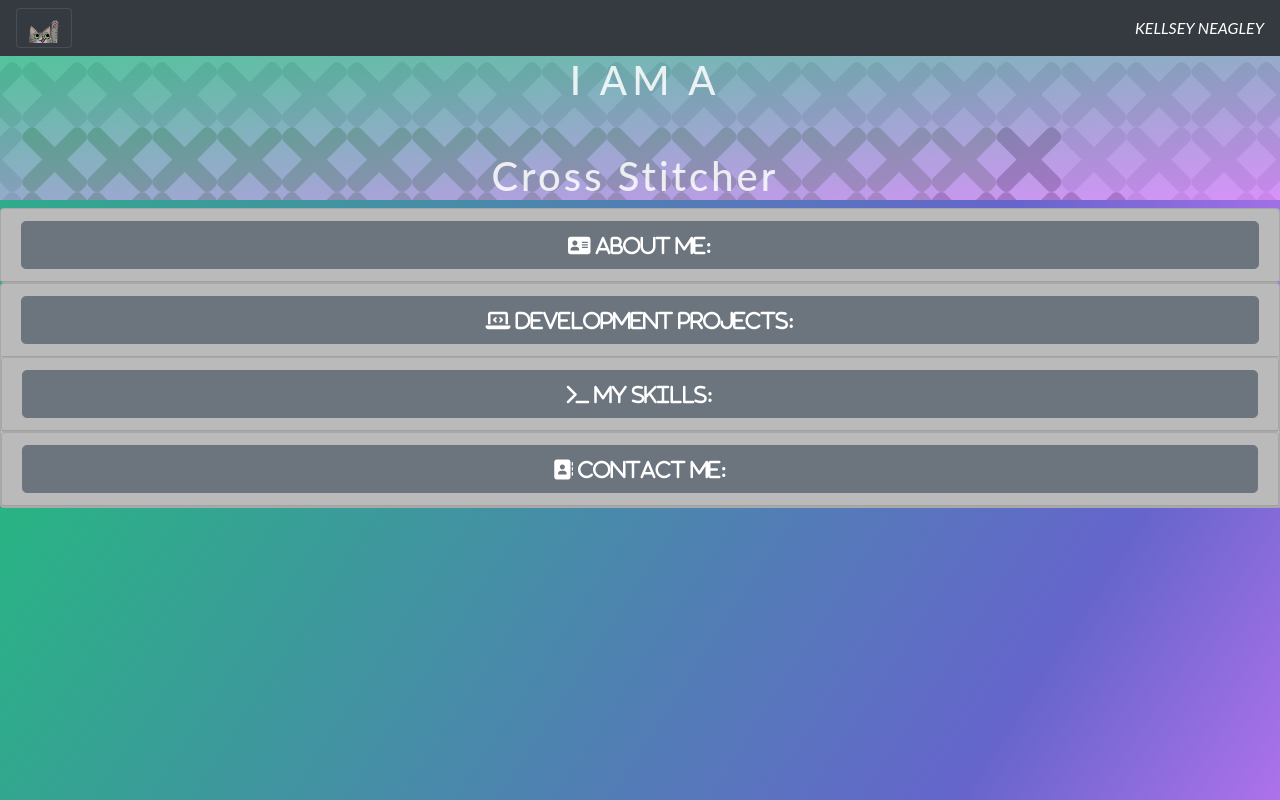
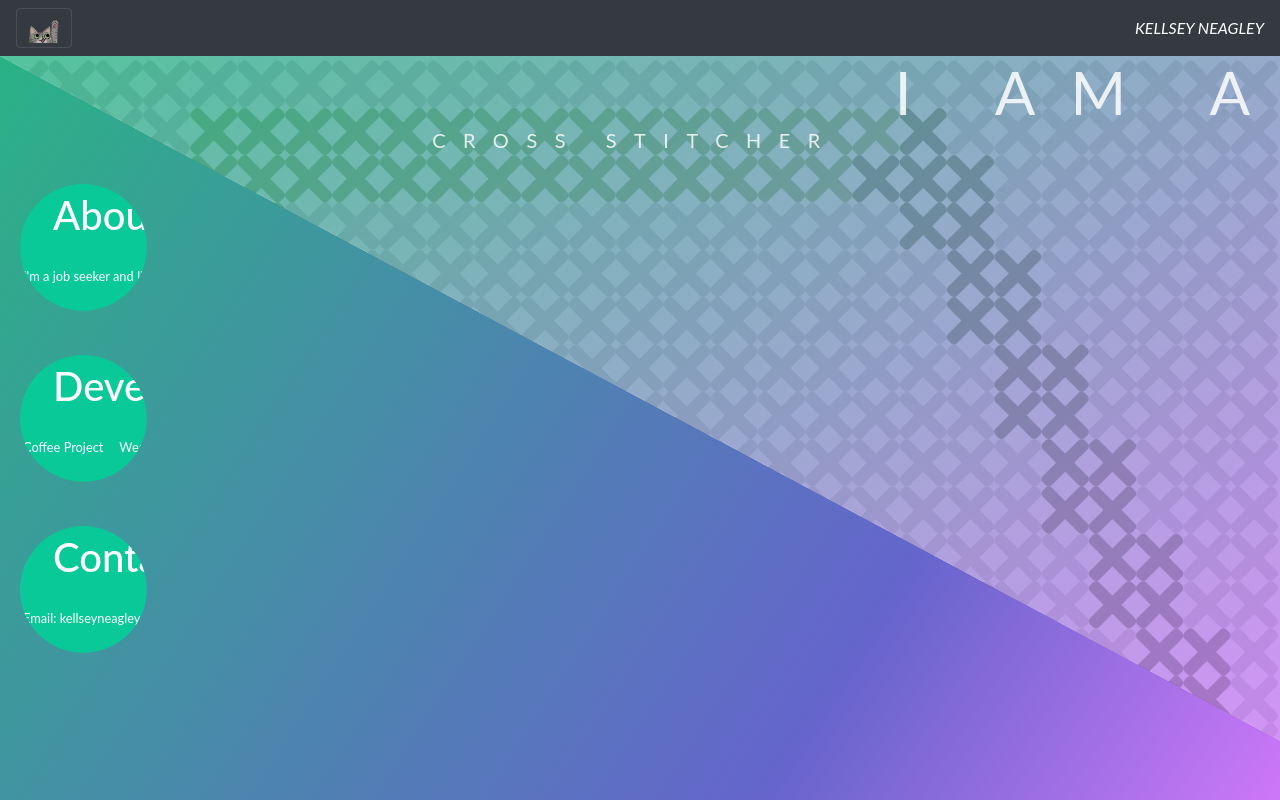
Before and after one commit to kellseyn/kellseyn.github.io, a plain HTML site: page index.html in a window 1280 px wide. Drawn offline with nearby package versions, Linux system fonts and the light colour scheme.

Commit message:
merged my 2 designs to make a responsive portfolio

```diff
--- a/css/main.css
+++ b/css/main.css
@@ -11,7 +11,6 @@ body{
     line-height: 1.7;
     color: White;
     z-index: 2;
-    /*background: url("../img/gradient-bg.jpg") center top;*/
     background: rgb(205,119,248);
     background: -moz-linear-gradient(303deg, rgba(205,119,248,1) 0%, rgba(101,101,204,1) 29%, rgba(40,180,131,1) 100%);
     background: -webkit-linear-gradient(303deg, rgba(205,119,248,1) 0%, rgba(101,101,204,1) 29%, rgba(40,180,131,1) 100%);
@@ -19,7 +18,6 @@ body{
     filter: progid:DXImageTransform.Microsoft.gradient(startColorstr="#cd77f8",endColorstr="#28b483",GradientType=1);
 }
 .name{
-    /*text-align: center;*/
     font-family: "Lato", sans-serif;
 }
 h5 {
@@ -99,3 +97,134 @@ h5 {
 
 
 }
+@media screen and (min-width: 768px){
+    body{
+        height: 100vh;
+    }
+    .hide-on-tablet{
+        visibility: hidden;
+    }
+    .hide-on-mobile{
+        visibility: visible;
+    }
+    .header {
+        height: 93vh;
+        background-size: cover;
+        background: linear-gradient(
+                to left top,
+                rgba(205, 119, 248, 0.8),
+                rgba(40, 180, 131, 0.8)),
+        url(../img/codeup-stitch.png) top;
+        background-size: cover;
+        position: relative;
+        clip-path: polygon(0 0, 100% 92%, 100% 0);
+    }
+    .heading-primary{
+        text-transform: uppercase;
+    }
+    .heading-primary-main{
+
+        float: right;
+        font-size: 60px;
+        font-weight: 400;
+        letter-spacing: 35px;
+
+        animation-name: moveInLeft;
+        animation-duration: 3s;
+        animation-delay: 3s;
+        animation-timing-function: ease-out;
+    }
+    .heading-primary-sub{
+
+        font-size: 20px;
+        font-weight: 400;
+        letter-spacing: 17.5px;
+        margin-bottom: 33px;
+
+        animation-name: moveInRight;
+        animation-duration: 3s;
+        animation-delay: 3s;
+        animation-timing-function: ease-out;
+    }
+
+    .col-6{
+        margin-left: auto;
+    }
+
+
+    .inner-box {
+        background: #09c999;
+        padding: 1em;
+        border-radius: 30px;
+        clip-path: circle(7% at 6% 50%);
+        transition: all .5s ease-in-out;
+        cursor: pointer;
+        margin-left: 7px;
+        margin-top: -316px;
+        z-index: 1000;
+    }
+    .inner-box:hover, .hov-clicked {
+        clip-path: circle(80%);
+        background: #00B6FF;
+    }
+    .inner-box h1 {
+        color: white;
+        margin: 0;
+    }
+    .inner-box p {
+        color: white;
+        font-size: .8rem;
+    }
+    .inner-box .d-name {
+        color: white;
+        font-weight: bold;
+        transition: color .5s;
+        position: relative;
+        margin-right: 10%;
+    }
+    .inner-box:hover .d-name {
+        color: rgba(255, 255, 255, 0);
+    }
+    .curriculum{
+        height: 48px;
+        width: 48px;
+    }
+    .footer-bottom {
+        position: absolute;
+        width: 100%;
+        bottom: 0;
+    }
+
+    #directory {
+        margin-top: 33px;
+    }
+
+    @keyframes moveInLeft {
+        0% {
+            opacity: 0;
+            transform: translateX(-100px);
+        }
+        80% {
+            transform: translateX(10px);
+        }
+        100% {
+            opacity: 1;
+            transform: translate(0);
+        }
+    }
+    @keyframes moveInRight {
+        0% {
+            opacity: 0;
+            transform: translateX(100px);
+        }
+        80% {
+            transform: translateX(-10px);
+        }
+        100% {
+            opacity: 1;
+            transform: translate(0);
+        }
+    }
+
+
+}
--- a/index.html
+++ b/index.html
@@ -8,7 +8,7 @@
     <link rel="stylesheet" href="css/main.css">
 </head>
 <body>
-    <div class="main landing">
+    <div class="main landing ">
         <div class="pos-f-t">
             <div class="collapse" id="navbarToggleExternalContent">
                 <div class="bg-dark p-4">
@@ -23,7 +23,7 @@
                 <div class="name"><em>KELLSEY NEAGLEY</em></div>
             </nav>
         </div>
-        <div class="header">
+        <div class="header ">
             <div class="text-box">
                 <h1 class="heading-primary">
                     <span class="heading-primary-main">I AM A</span>
@@ -59,7 +59,7 @@
             </div>
         </div>
 
-        <div id="accordion">
+        <div id="accordion" class="d-block d-md-none">
             <div class="card">
                 <div class="card-header" id="headingOne">
                     <h5 class="mb-0">
@@ -133,7 +133,39 @@
                 </div>
             </div>
         </div>
+
     </div>
+        <div class="hide-on-mobile ">
+            <div id="directory" class="d-none d-md-block" >
+                <div class="outer-box">
+                    <div class="inner-box">
+                        <span class="d-name"><h1>&emsp;Contact &emsp; Me</h1></span>
+                        <p>
+                            Email: kellseyneagley@gmail.com &emsp;
+                            LinkedIn: <a href="https://wwww.linkedin.com/in/kellseyneagley/">linkedin.com/in/kellseyneagley/</a>&emsp;
+                            Github: <a href="https://www.github.com/kellseyn">github.com/kellseyn</a>&emsp;
+                            Cell: (210) 381-0439
+                        </p>
+                    </div>
+                </div>
+                <div class="outer-box">
+                    <div class="inner-box">
+                        <span class="d-name"><h1>&emsp;Development &emsp; Projects</h1></span>
+                        <p>Coffee Project &emsp;
+                        Weather App &emsp;
+                        Candy Monster Game</p>
+                    </div>
+                </div>
+                <div class="outer-box">
+                    <div class="inner-box">
+                        <span class="d-name"><h1>&emsp;About &emsp; Me</h1></span>
+                        <p>I'm a job seeker and I'm interested in learning new code daily</p>
+                    </div>
+                </div>
+
+
+            </div>
+        </div>
 
 
 <script src="https://code.jquery.com/jquery-2.2.4.js" integrity="sha256-iT6Q9iMJYuQiMWNd9lDyBUStIq/8PuOW33aOqmvFpqI=" crossorigin="anonymous"></script><script src="js/main.js"></script>
--- a/js/main.js
+++ b/js/main.js
@@ -10,20 +10,20 @@ $(document).ready(function() {
 });
 
 
-// var directoryDiv = document.getElementById("directory");
-// var innerBoxes = directoryDiv.getElementsByClassName("inner-box");
-// for (var i = 0; i < innerBoxes.length; i++) {
-//     innerBoxes[i].addEventListener("click", function() {
-//         var current = document.getElementsByClassName("hov-clicked");
-//         if(current != null && current[0] != null && this.classList.contains("hov-clicked")) {
-//             current[0].className = current[0].className.replace(" hov-clicked", "");
-//         }
-//         else if (current != null && current[0] != null) {
-//             current[0].className = current[0].className.replace(" hov-clicked", "");
-//             this.className += " hov-clicked";
-//         }
-//         else {
-//             this.className += " hov-clicked"
-//         }
-//     });
-// }
+var directoryDiv = document.getElementById("directory");
+var innerBoxes = directoryDiv.getElementsByClassName("inner-box");
+for (var i = 0; i < innerBoxes.length; i++) {
+    innerBoxes[i].addEventListener("click", function() {
+        var current = document.getElementsByClassName("hov-clicked");
+        if(current != null && current[0] != null && this.classList.contains("hov-clicked")) {
+            current[0].className = current[0].className.replace(" hov-clicked", "");
+        }
+        else if (current != null && current[0] != null) {
+            current[0].className = current[0].className.replace(" hov-clicked", "");
+            this.className += " hov-clicked";
+        }
+        else {
+            this.className += " hov-clicked"
+        }
+    });
+}
```
